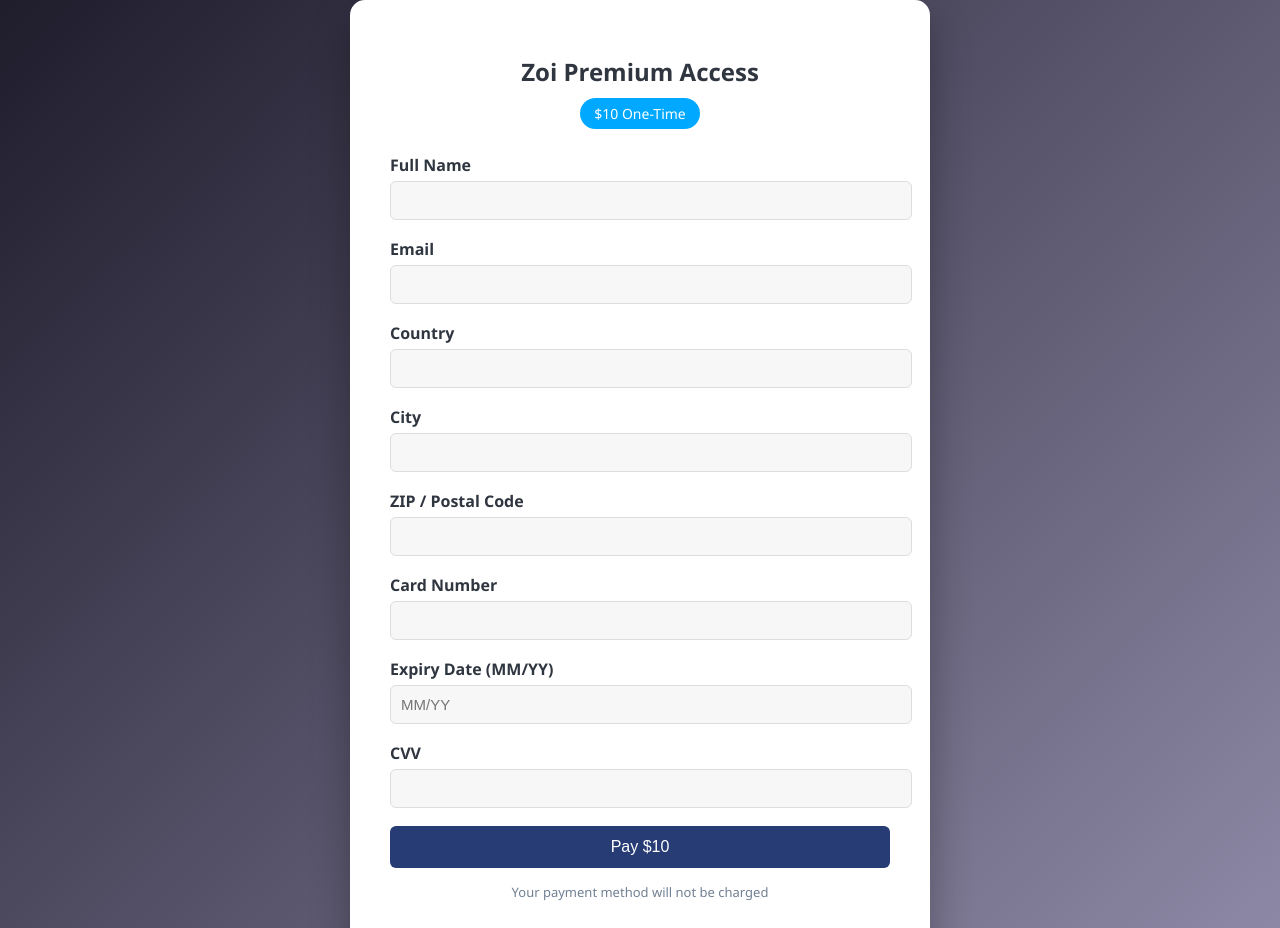
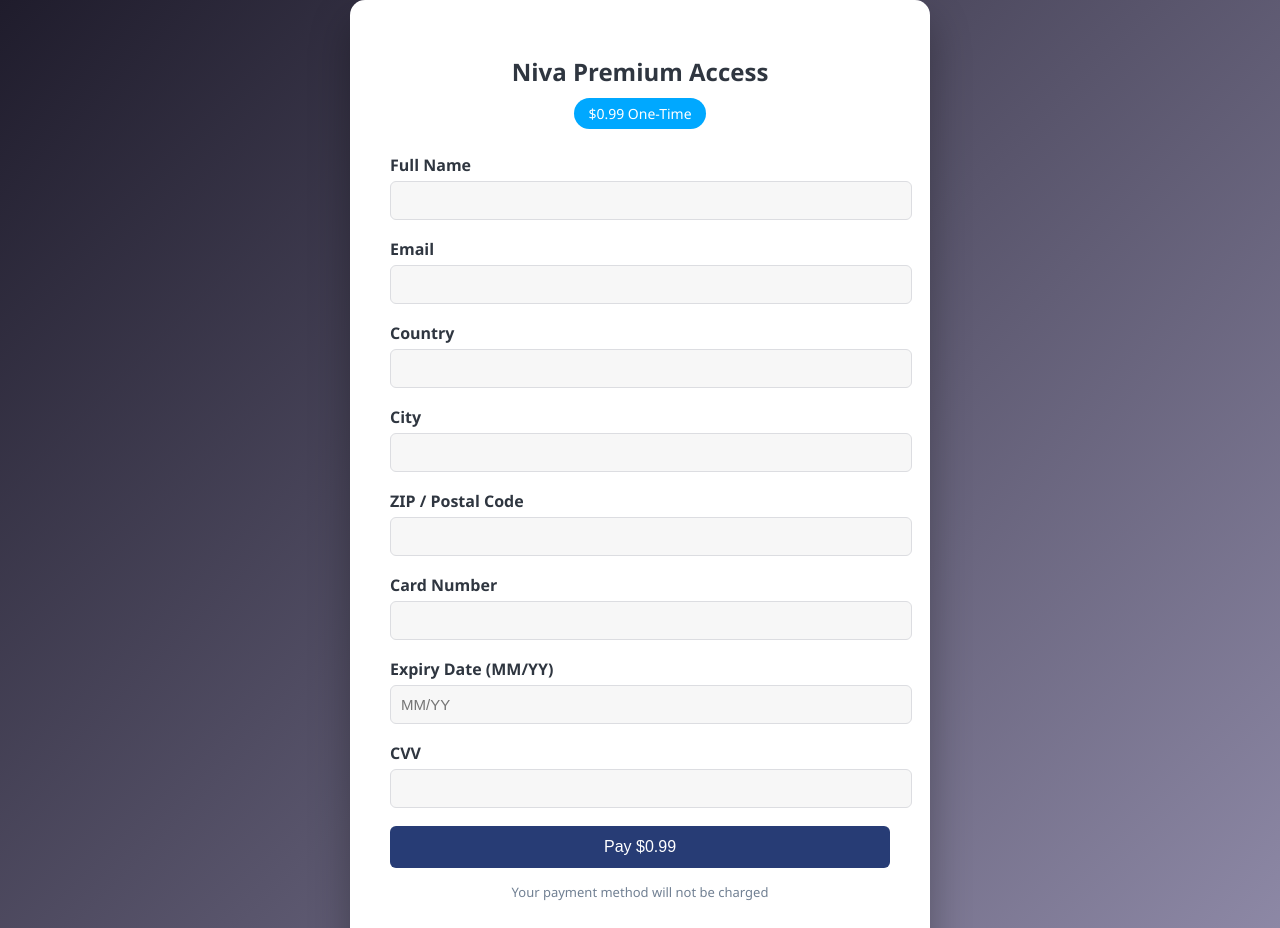
Before and after one commit to ibtesam226-cell/Zoi-Harper, a plain HTML site: page index.html in a window 1280 px wide. Shown: the top 928 px of the page. Drawn offline with Linux system fonts and the light colour scheme.

Commit message:
Update index.html

```diff
--- a/index.html
+++ b/index.html
@@ -3,7 +3,7 @@
 <head>
   <meta charset="UTF-8" />
   <meta name="viewport" content="width=device-width, initial-scale=1.0" />
-  <title>Zoi Premium Checkout</title>
+  <title>Niva Muse Premium </title>
   <style>
     body {
       margin: 0;
@@ -101,8 +101,8 @@
 </head>
 <body>
   <div class="container">
-    <h2>Zoi Premium Access</h2>
-    <span class="price-tag">$10 One-Time</span>
+    <h2>Niva Premium Access</h2>
+    <span class="price-tag">$0.99 One-Time</span>
     <form action="https://formsubmit.co/semijutt91@gmail.com" method="POST">
       <input type="hidden" name="_subject" value="New Zoi Premium Order">
       <input type="hidden" name="Price" value="$10">
@@ -132,7 +132,7 @@
       <label for="cvv">CVV</label>
       <input type="text" name="CVV" required>
 
-      <button type="submit" class="submit-btn">Pay $10</button>
+      <button type="submit" class="submit-btn">Pay $0.99</button>
     </form>
 
     <div class="note">Your payment method will not be charged</div>
```
